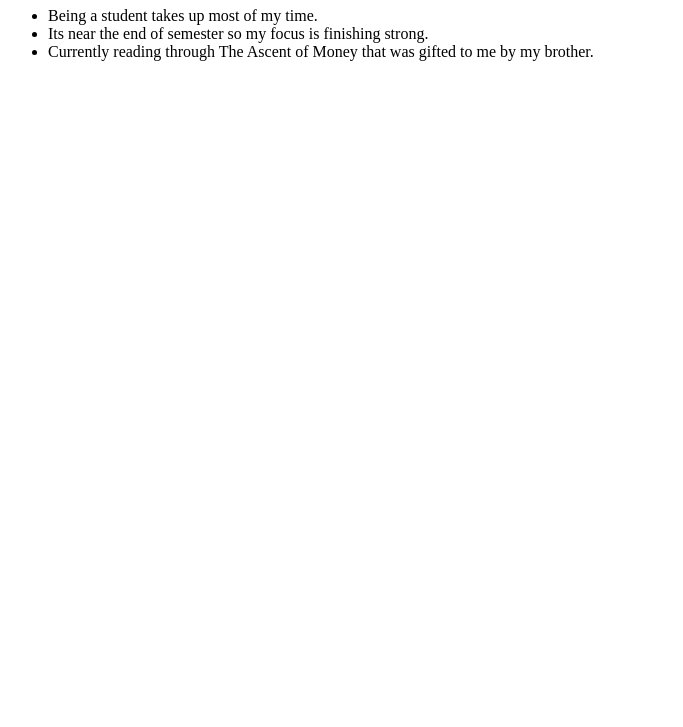
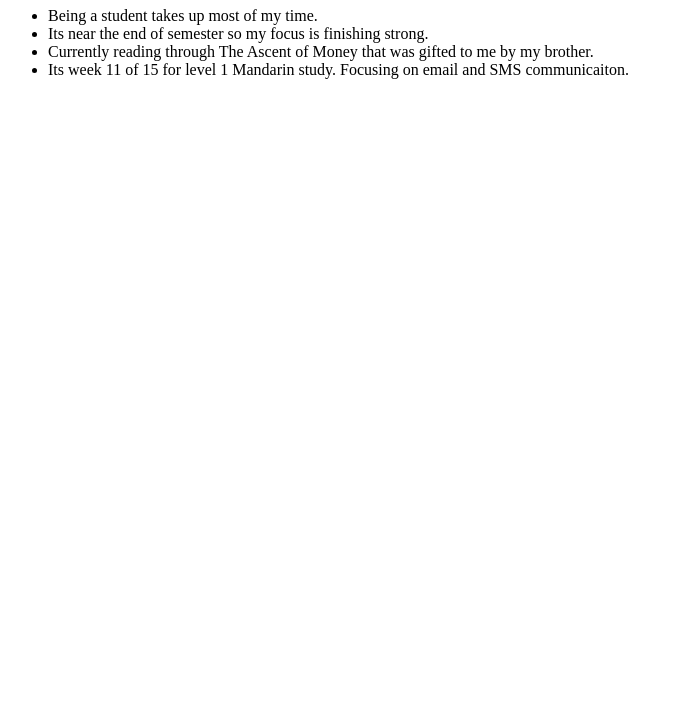
Before and after one commit to ConnorMcKerrow/My-Dashboard, a plain HTML site: page now.html in a window 1280 px wide. Shown: the part 73-800 px from the top of the page, without its empty margins (0-683 px from the left). Drawn offline with Linux system fonts and the light colour scheme.

Commit message:
Learning and Studying update

```diff
--- a/now.html
+++ b/now.html
@@ -13,6 +13,7 @@
 <li>Being a student takes up most of my time.</li>
 <li>Its near the end of semester so my focus is finishing strong.</li>
 <li>Currently reading through The Ascent of Money that was gifted to me by my brother. </li>
+<li>Its week 11 of 15 for level 1 Mandarin study. Focusing on email and SMS communicaiton.</li>
         </ul>
 
 </p>
```
